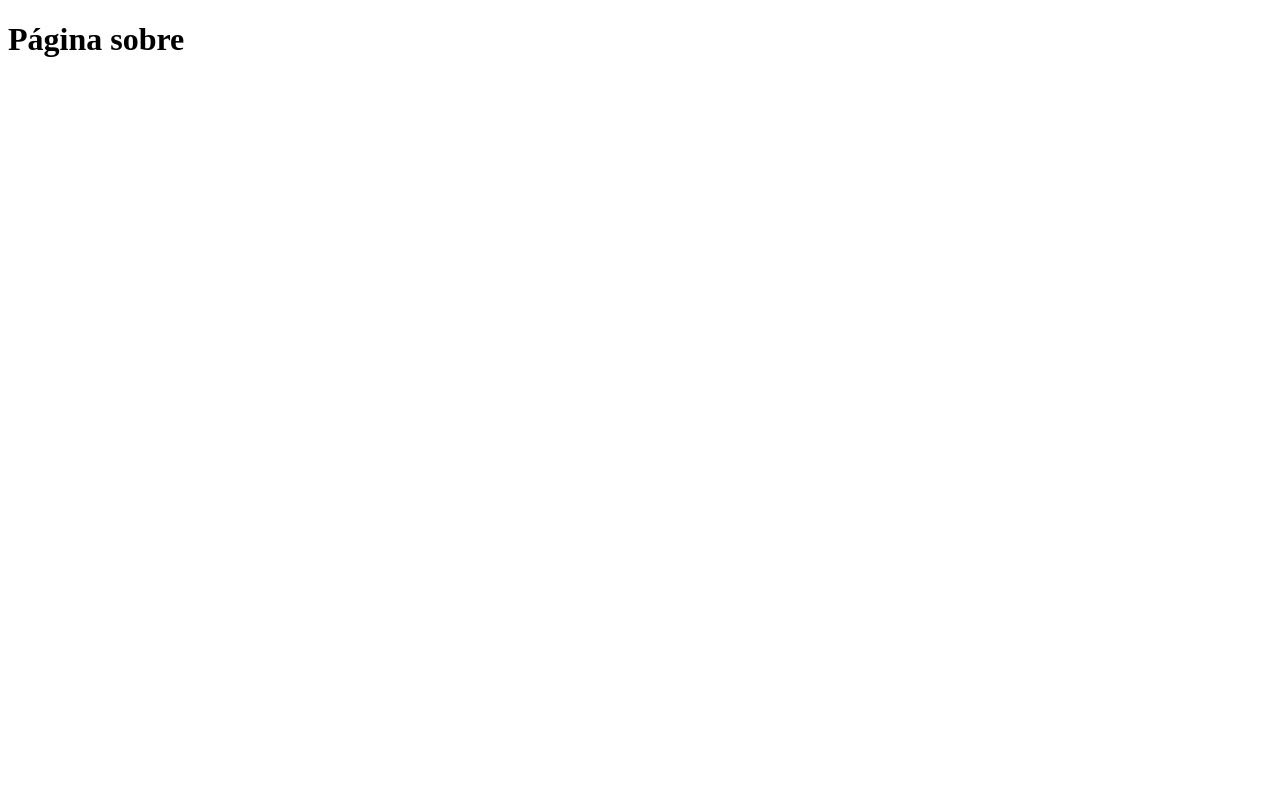
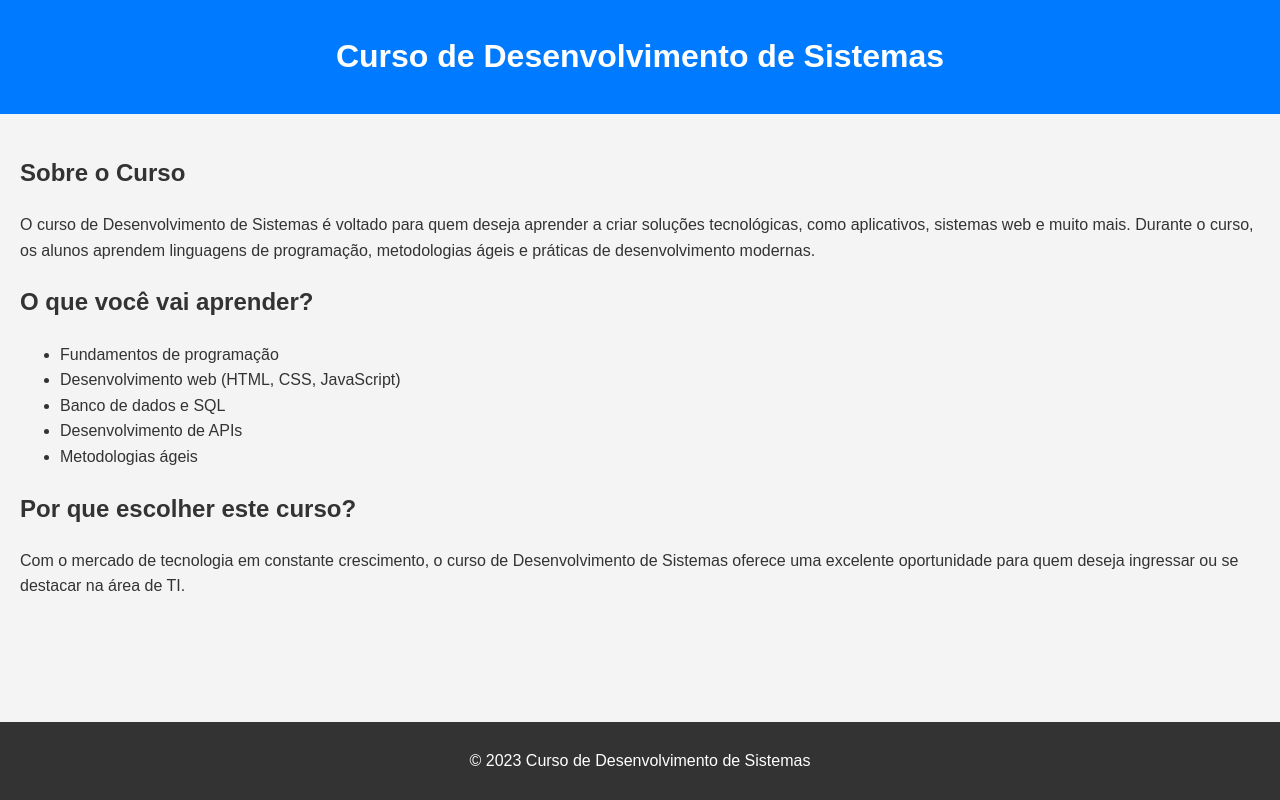
Before and after one commit to kaduzeraaa32/aulaGit, a plain HTML site: page sobre.html in a window 1280 px wide. Drawn offline with Linux system fonts and the light colour scheme.

Commit message:
create about the developer system

```diff
--- a/sobre.html
+++ b/sobre.html
@@ -3,11 +3,58 @@
 <head>
     <meta charset="UTF-8">
     <meta name="viewport" content="width=device-width, initial-scale=1.0">
-    <title></title>
+    <title>Sobre o Curso de Desenvolvimento de Sistemas</title>
+    <style>
+        body {
+            font-family: Arial, sans-serif;
+            line-height: 1.6;
+            margin: 0;
+            padding: 0;
+            background-color: #f4f4f4;
+            color: #333;
+        }
+        header {
+            background: #007BFF;
+            color: #fff;
+            padding: 10px 20px;
+            text-align: center;
+        }
+        main {
+            padding: 20px;
+        }
+        footer {
+            background: #333;
+            color: #fff;
+            text-align: center;
+            padding: 10px 0;
+            position: fixed;
+            bottom: 0;
+            width: 100%;
+        }
+    </style>
 </head>
 <body>
+    <header>
+        <h1>Curso de Desenvolvimento de Sistemas</h1>
+    </header>
+    <main>
+        <h2>Sobre o Curso</h2>
+        <p>O curso de Desenvolvimento de Sistemas é voltado para quem deseja aprender a criar soluções tecnológicas, como aplicativos, sistemas web e muito mais. Durante o curso, os alunos aprendem linguagens de programação, metodologias ágeis e práticas de desenvolvimento modernas.</p>
 
-    <h1>Página sobre</h1>
+        <h2>O que você vai aprender?</h2>
+        <ul>
+            <li>Fundamentos de programação</li>
+            <li>Desenvolvimento web (HTML, CSS, JavaScript)</li>
+            <li>Banco de dados e SQL</li>
+            <li>Desenvolvimento de APIs</li>
+            <li>Metodologias ágeis</li>
+        </ul>
 
+        <h2>Por que escolher este curso?</h2>
+        <p>Com o mercado de tecnologia em constante crescimento, o curso de Desenvolvimento de Sistemas oferece uma excelente oportunidade para quem deseja ingressar ou se destacar na área de TI.</p>
+    </main>
+    <footer>
+        <p>&copy; 2023 Curso de Desenvolvimento de Sistemas</p>
+    </footer>
 </body>
 </html>
```
